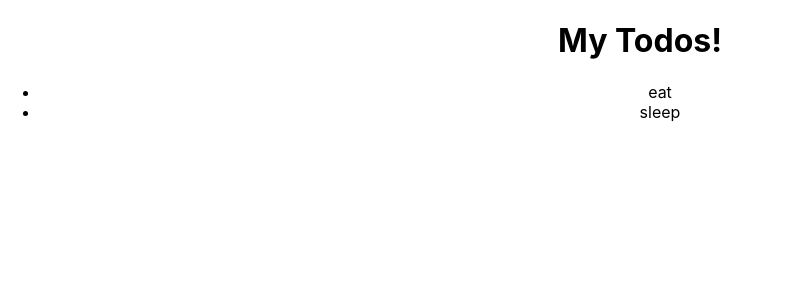
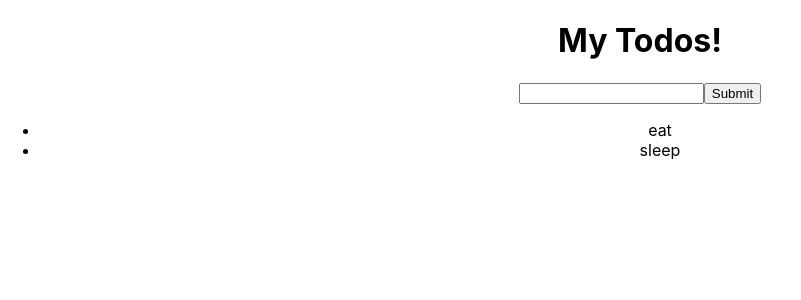
Before and after one commit to nissacG/react-redux-todos, a React (Create React App) app: page / in a window 1280 px wide. Shown: the top 300 px of the page, without its empty margins (0-801 px from the left). Built offline with nearby package versions, Linux system fonts and the light colour scheme.

Commit message:
handle input change and submit with local state

```diff
--- a/src/components/TodoList.js
+++ b/src/components/TodoList.js
@@ -6,19 +6,33 @@ class TodoList extends Component {
     super(props)
 
     this.state = {
-      todos: ['eat', 'sleep']
+      todos: ['eat', 'sleep'],
+      input: ''
     }
   }
+
+  handleSubmit = (e) => {
+    e.preventDefault()
+    console.log(this.state.input)
+  }
+
+  handlechange = (e) => {
+    this.setState({
+      input: e.target.value
+    })
+    console.log(this.state.input)
+  }
+
   render() {
-
+    let todolist = this.state.todos.map( (task, index) => <Todo task={task} key={index} /> )
     return (
       <div>
+        <form onSubmit={this.handleSubmit}>
+          <input type="text" onChange={this.handlechange}/>
+          <button type="submit" >Submit</button>
+        </form>
         <ul>
-          {
-            this.state.todos.map( (task, index) =>
-              <Todo task={task} key={index} />
-              )
-          }
+          { todolist }
         </ul>
       </div>
     )
```
